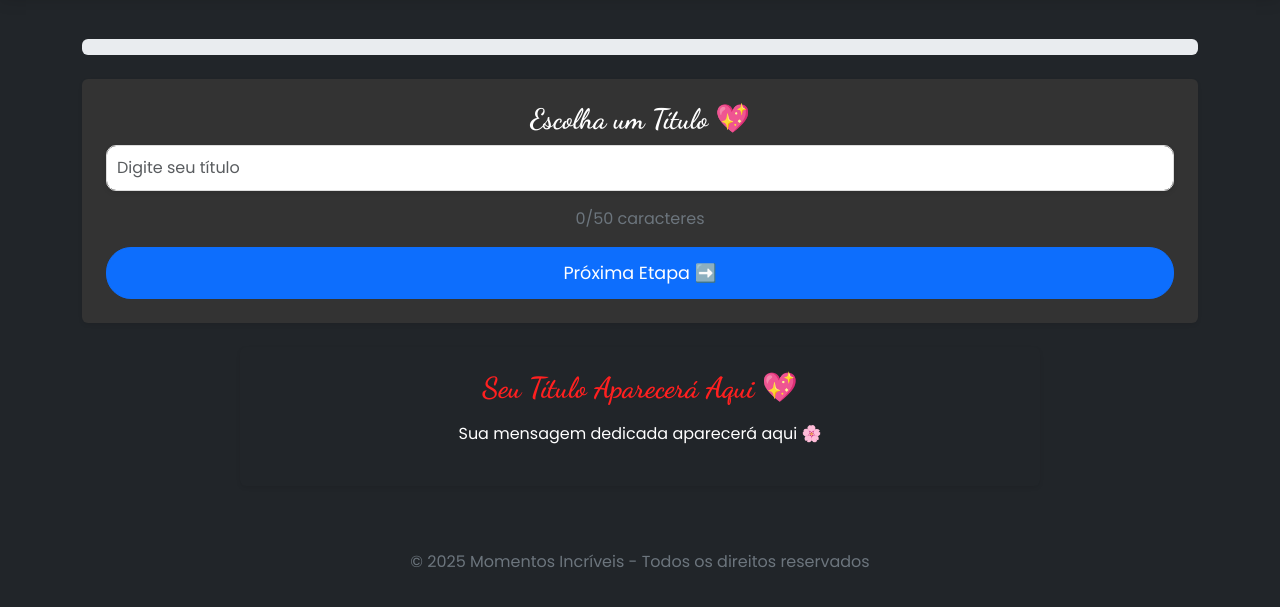
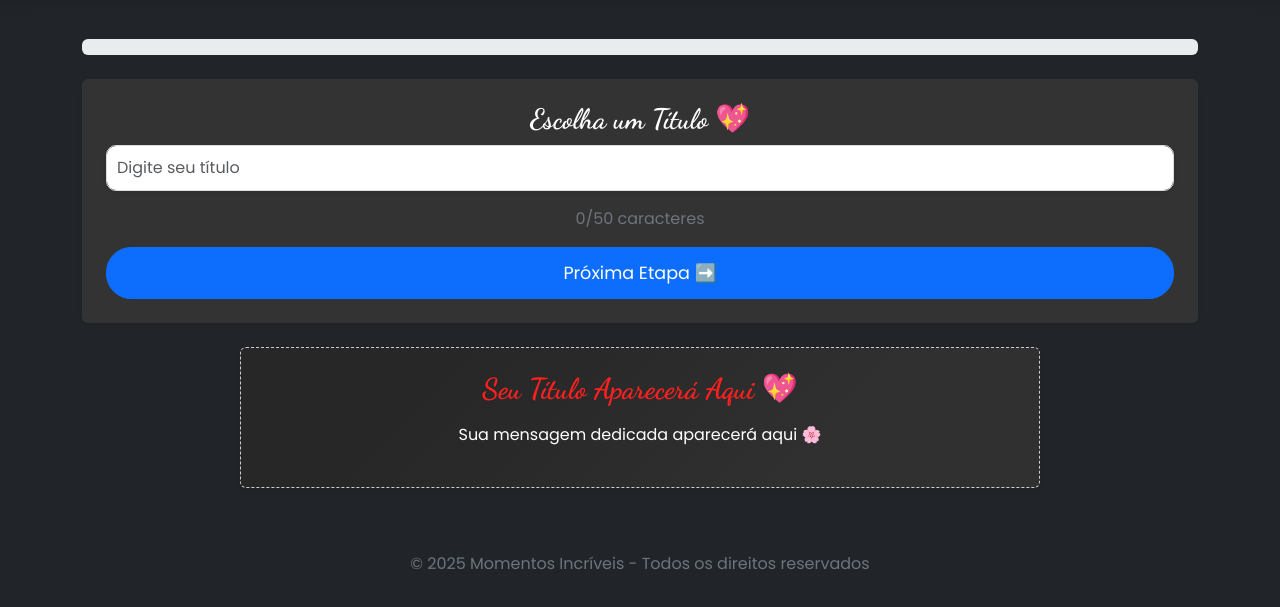
Before and after one commit to brunosilvamariano/momens, a plain HTML site: page index.html in a window 1280 px wide. Shown: the part 75-682 px from the top of the page. Drawn offline with nearby package versions, Linux system fonts and the light colour scheme.

Commit message:
refaturando seções

```diff
--- a/assets/css/styles.css
+++ b/assets/css/styles.css
@@ -1,7 +1,7 @@
 /* ===============================
    Definindo Variáveis de Cores
    =============================== */
-:root {
+   :root {
     --cor-fundo-escuro: #121212;   /* Fundo escuro para o corpo */
     --cor-texto-claro: #ffffff;    /* Texto claro para facilitar a leitura */
     --cor-texto-escuro: #212121;   /* Texto escuro (para contraste com fundo claro) */
@@ -121,22 +121,25 @@ footer {
 /* ===============================
    Estilos da Prévia Dinâmica
    =============================== */
-.preview-container {
-    background-color: var(--cor-escuro);  /* Fundo escuro */
-    box-shadow: 0 2px 8px rgba(0, 0, 0, 0.1);  /* Sombra suave */
-    border-radius: 15px;   /* Bordas arredondadas */
+   .preview-container {
+    background: linear-gradient(135deg, #272727 25%, #303030 75%); /* Fundo com efeito de papel */
+    border: 1px dashed #ccc; /* Borda tracejada para dar o efeito de "escrevendo" */
     padding: 20px;         /* Espaçamento interno */
     color: var(--cor-texto-claro);   /* Texto claro */
     max-width: 800px;      /* Largura máxima */
     margin: 0 auto;        /* Centraliza a prévia */
     word-wrap: break-word; /* Quebra o texto caso ultrapasse a largura */
     overflow-wrap: break-word; /* Garante a quebra do texto em todos os navegadores */
+    white-space: normal;   /* Permite a quebra automática de linha */
 }
 
 .titulo-preview {
     font-family: 'Dancing Script', cursive;  /* Fonte decorativa */
     font-size: 1.8rem;    /* Tamanho do título */
     color: var(--cor-primaria);  /* Cor primária */
+    animation: typing 2s steps(40) 1s forwards, blink 0.75s step-end infinite;
+    white-space: nowrap;
+    overflow: hidden;
     transition: transform 0.3s ease; /* Transição suave */
 }
 
@@ -145,14 +148,37 @@ footer {
     transform: scale(1.05); /* Aumenta o título ao passar o mouse */
 }
 
-.mensagem-preview .text-center {
-    color: var(--cor-texto-claro) !important;   /* Texto claro */
+#mensagem-preview {
+    font-family: 'Poppins', sans-serif;
+    font-size: 1rem;
+    color: var(--cor-texto-claro);
+    text-align: center;
+    animation: typing 3s steps(50) 1s forwards, blink 0.75s step-end infinite;
+    white-space: normal; /* Permite quebra de linha aqui também */
+    overflow-wrap: break-word; /* Quebra as palavras longas se necessário */
 }
 
 .text-muted {
     color: var(--cor-secundaria) !important;  /* Cor mais clara para informações secundárias */
 }
 
+/* Animação de digitação
+@keyframes typing {
+    from {
+        width: 0;
+    }
+    to {
+        width: 100%;
+    }
+}
+
+/* Efeito de cursor piscando
+@keyframes blink {
+    50% {
+        border-color: transparent;
+    }
+}
+*/
 /* ===============================
    Responsividade
    =============================== */
```
